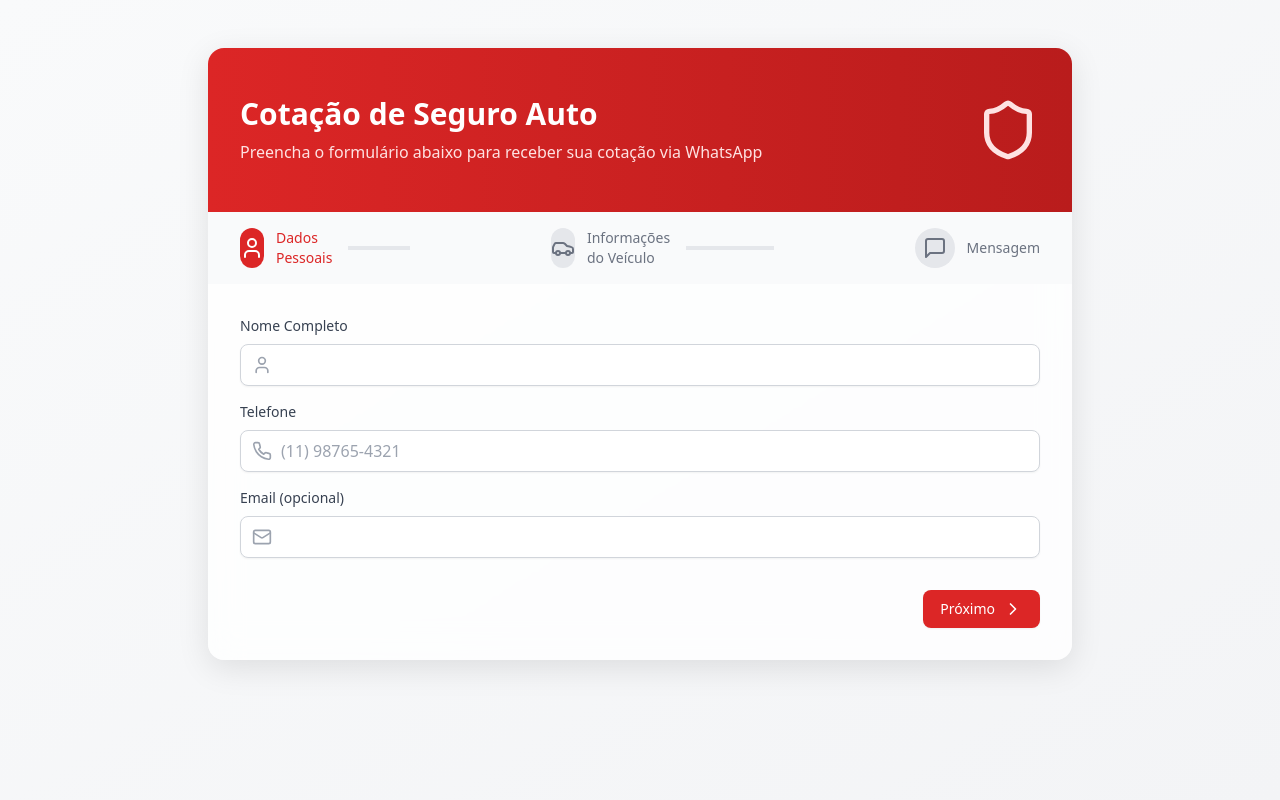
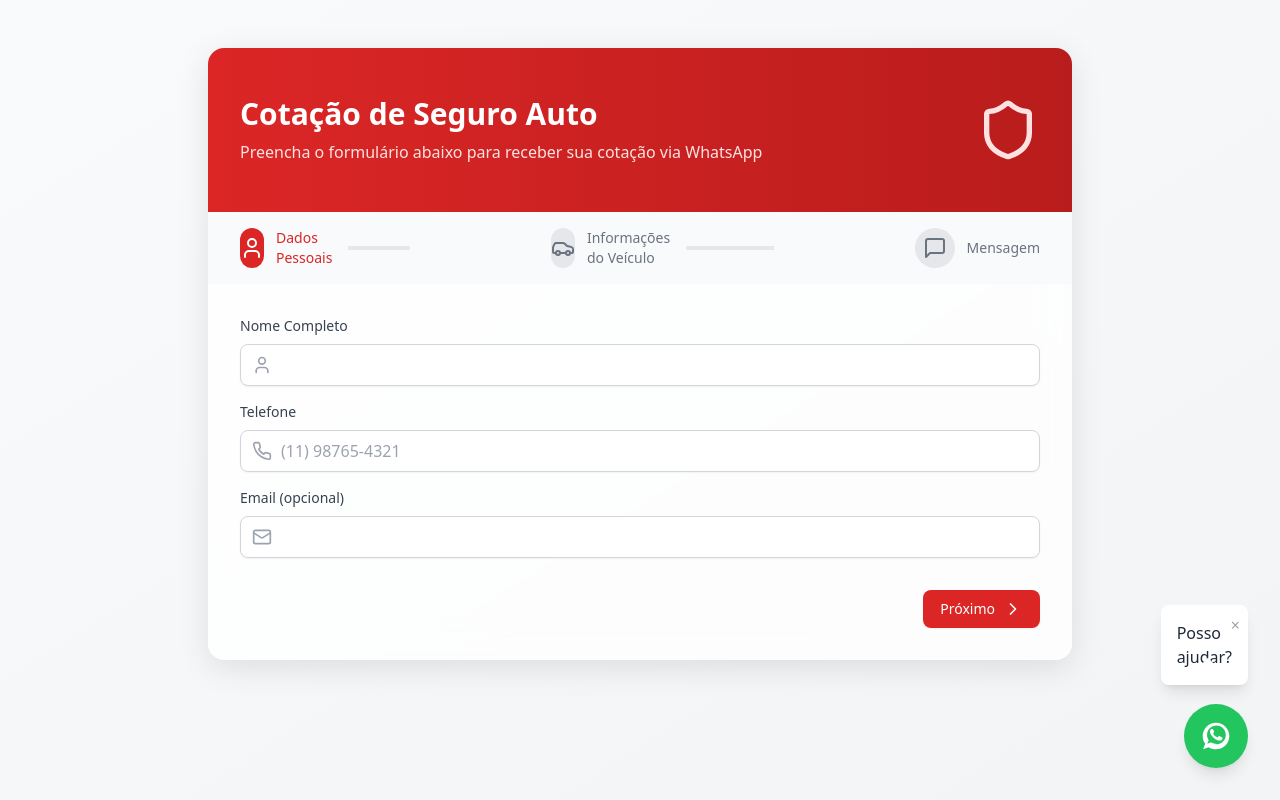
Before and after one commit to MaiconBonfim/insurance, a React (Vite) app: page / in a window 1280 px wide. Built offline with nearby package versions, Linux system fonts and the light colour scheme.

Commit message:
Add files via upload
3

```diff
--- a/src/App.tsx
+++ b/src/App.tsx
@@ -18,6 +18,7 @@ type Step = {
 
 function App() {
   const [currentStep, setCurrentStep] = useState(0);
+  const [showTooltip, setShowTooltip] = useState(true);
   const [formData, setFormData] = useState<FormData>({
     name: '',
     phone: '',
@@ -47,6 +48,13 @@ Cobertura: ${formData.coverage === 'basic' ? 'Básica (Terceiros)' : 'Completa'}
 Mensagem: ${formData.message}`;
 
     const whatsappNumber = '5511976447001';
+    const encodedMessage = encodeURIComponent(message);
+    window.location.href = `https://wa.me/${whatsappNumber}?text=${encodedMessage}`;
+  };
+
+  const handleWhatsAppClick = () => {
+    const whatsappNumber = '5511976447001';
+    const message = 'Olá! Gostaria de fazer uma cotação de seguro.';
     const encodedMessage = encodeURIComponent(message);
     window.location.href = `https://wa.me/${whatsappNumber}?text=${encodedMessage}`;
   };
@@ -278,6 +286,41 @@ Mensagem: ${formData.message}`;
           </form>
         </div>
       </div>
+
+      {/* WhatsApp Floating Button */}
+      <div className="fixed bottom-8 right-8">
+        {showTooltip && (
+          <div className="absolute bottom-full right-0 mb-4 bg-white rounded-lg shadow-lg p-4 animate-bounce">
+            <div className="relative">
+              <p className="text-gray-800 font-medium">Posso ajudar?</p>
+              <button
+                onClick={() => setShowTooltip(false)}
+                className="absolute -top-2 -right-2 text-gray-400 hover:text-gray-600"
+              >
+                ×
+              </button>
+              <div className="absolute -bottom-2 right-4 w-4 h-4 bg-white transform rotate-45"></div>
+            </div>
+          </div>
+        )}
+        <button
+          onClick={handleWhatsAppClick}
+          className="bg-green-500 hover:bg-green-600 text-white rounded-full p-4 shadow-lg transition-transform hover:scale-110 focus:outline-none focus:ring-2 focus:ring-offset-2 focus:ring-green-500"
+        >
+          <svg
+            xmlns="http://www.w3.org/2000/svg"
+            viewBox="0 0 24 24"
+            fill="currentColor"
+            className="w-8 h-8"
+          >
+            <path
+              fillRule="evenodd"
+              d="M12 2C6.48 2 2 6.48 2 12c0 2.17.7 4.19 1.89 5.83L2.29 22l4.17-1.59C7.88 21.44 9.89 22 12 22c5.52 0 10-4.48 10-10S17.52 2 12 2zm.03 15.88c-1.37 0-2.69-.39-3.83-1.12l-2.68 1.02.99-2.67c-.78-1.16-1.19-2.52-1.19-3.94 0-3.87 3.13-7 7-7s7 3.13 7 7-3.13 7-7 7zm3.97-5.19c-.22-.11-1.27-.62-1.47-.69-.2-.07-.34-.1-.49.1-.15.21-.57.69-.7.83-.13.14-.25.16-.47.05-.22-.11-.93-.34-1.77-1.09-.66-.6-1.1-1.34-1.23-1.56-.13-.22-.01-.34.1-.45.1-.1.22-.26.33-.39.11-.13.14-.22.22-.37.07-.15.03-.28-.02-.39-.05-.11-.49-1.17-.67-1.6-.18-.43-.36-.36-.49-.37-.13-.01-.28-.01-.42-.01-.15 0-.39.06-.6.28-.21.23-.8.78-.8 1.9 0 1.12.82 2.2.93 2.35.12.15 1.66 2.53 4.02 3.55.56.24 1 .39 1.34.5.56.18 1.07.15 1.48.09.45-.07 1.27-.52 1.45-1.02.18-.5.18-.93.13-1.02-.05-.08-.19-.14-.41-.25z"
+              clipRule="evenodd"
+            />
+          </svg>
+        </button>
+      </div>
     </div>
   );
 }
```
